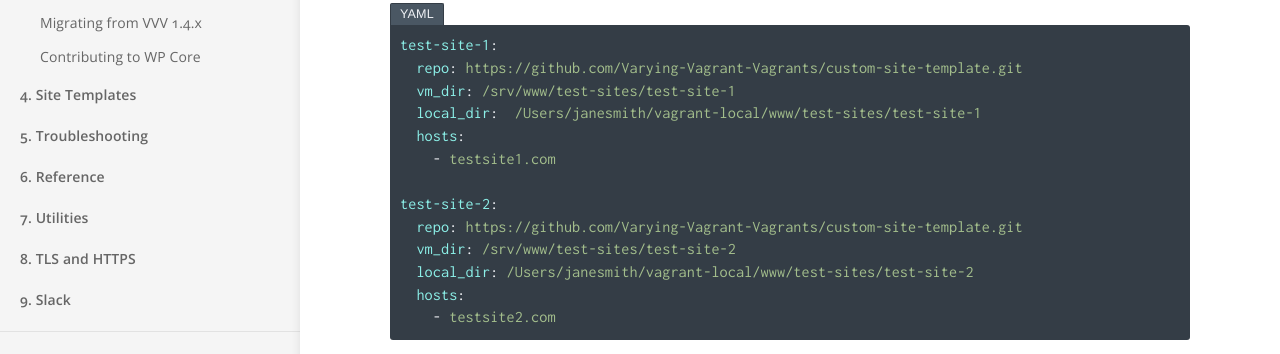
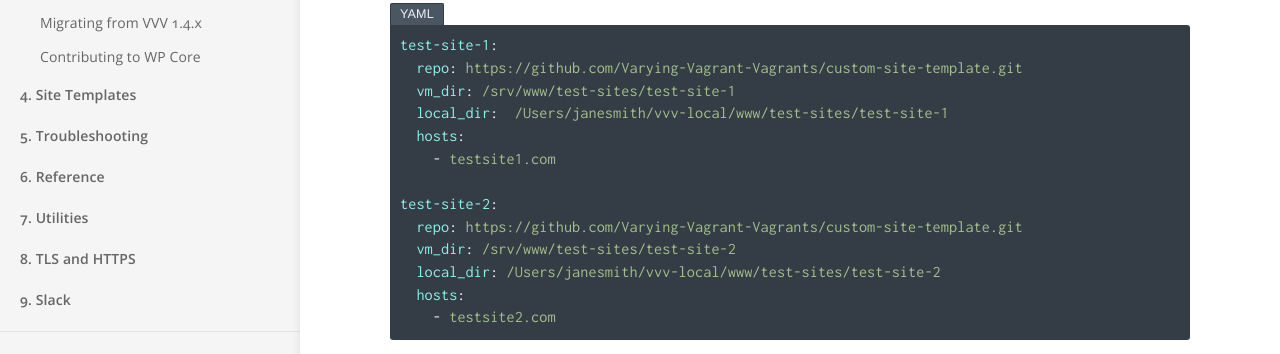
Before and after one commit to Varying-Vagrant-Vagrants/varyingvagrantvagrants.org, a Jekyll site: the page built from docs/en-US/adding-a-new-site/custom-paths-and-folders.md, in a window 1280 px wide. Shown: the part 506-860 px from the top of the page. Built offline with Jekyll 4.4.1, drawn with Linux system fonts in a browser that asks for light colours.

Commit message:
switch vagrant-local to vvv-local

````diff
--- a/docs/en-US/adding-a-new-site/custom-paths-and-folders.md
+++ b/docs/en-US/adding-a-new-site/custom-paths-and-folders.md
@@ -16,14 +16,14 @@ For example, if we put our test sites in a subfolder, we can specify each site l
 test-site-1:
   repo: https://github.com/Varying-Vagrant-Vagrants/custom-site-template.git
   vm_dir: /srv/www/test-sites/test-site-1
-  local_dir:  /Users/janesmith/vagrant-local/www/test-sites/test-site-1
+  local_dir:  /Users/janesmith/vvv-local/www/test-sites/test-site-1
   hosts:
     - testsite1.com
 
 test-site-2:
   repo: https://github.com/Varying-Vagrant-Vagrants/custom-site-template.git
   vm_dir: /srv/www/test-sites/test-site-2
-  local_dir: /Users/janesmith/vagrant-local/www/test-sites/test-site-2
+  local_dir: /Users/janesmith/vvv-local/www/test-sites/test-site-2
   hosts:
     - testsite2.com
 ```
````
